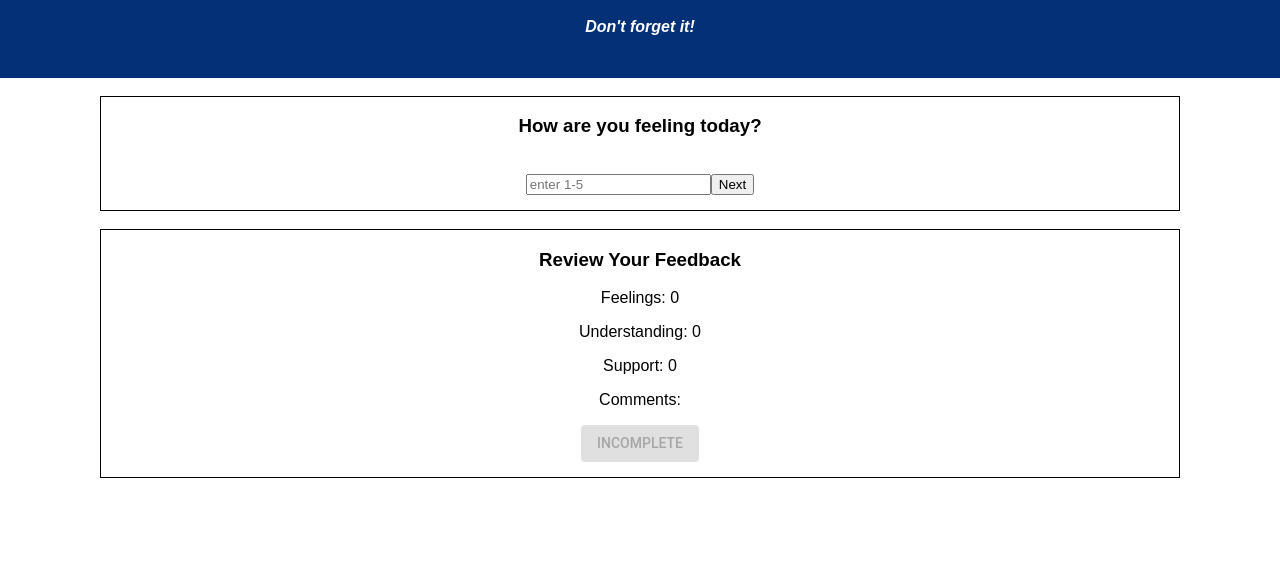
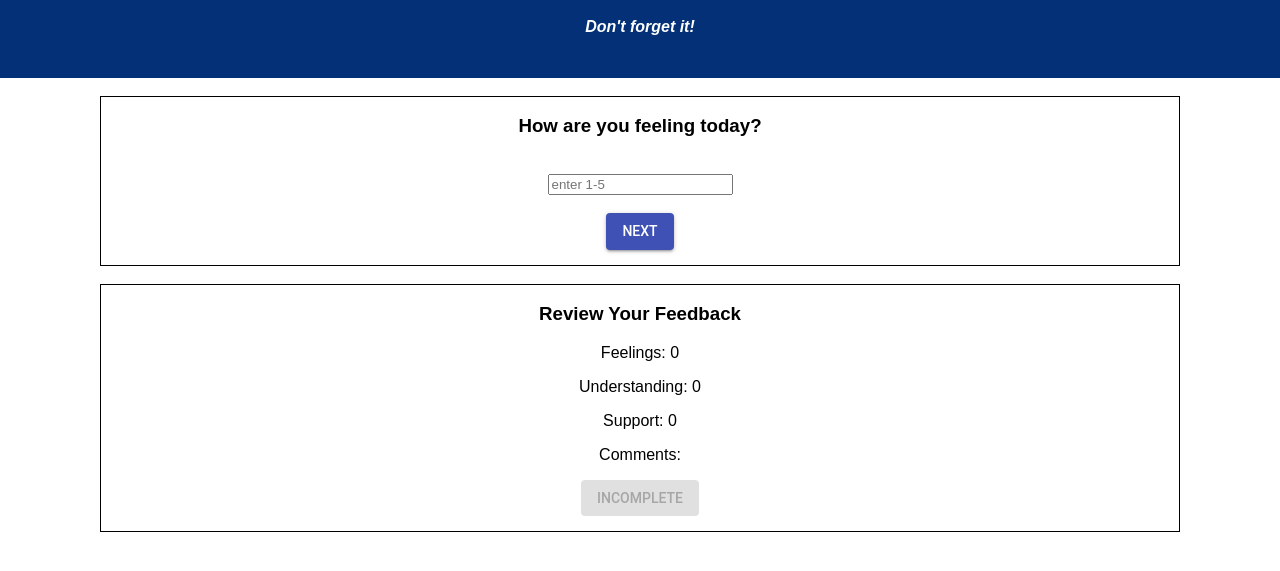
Before and after one commit to brittbmh/Redux-Feedback-Loop, a React app: page / in a window 1280 px wide. Shown: the part 67-638 px from the top of the page. Built offline with nearby package versions, Linux system fonts and the light colour scheme.

Commit message:
add styling to next button

```diff
--- a/src/components/App/App.css
+++ b/src/components/App/App.css
@@ -23,3 +23,7 @@
     margin-right: 100px;
     padding-bottom: 15px;
 }
+
+.button {
+  margin: 25px;
+}
--- a/src/components/App/App.js
+++ b/src/components/App/App.js
@@ -8,7 +8,7 @@ import Support from './../Support/Support.js';
 import Comments from './../Comments/Comments.js';
 import FinalReview from './../FinalReview/FinalReview.js';
 import Success from './../Success/Success.js';
-import {HashRouter as Router, Route, Link } from 'react-router-dom';
+import {HashRouter as Router, Route } from 'react-router-dom';
 
 class App extends Component {
   render() {
--- a/src/components/Comments/Comments.js
+++ b/src/components/Comments/Comments.js
@@ -1,6 +1,7 @@
 import React, { Component } from 'react';
 import { connect } from 'react-redux';
 import Review from './../Review/Review.js';
+import Button from '@material-ui/core/Button';
 
 class Comments extends Component {
     constructor() {
@@ -33,7 +34,9 @@ class Comments extends Component {
                     <h3>Any additional comments?</h3>
                     <br />
                     <input type="text" onChange={this.changeComments} placeholder="enter comment" />
-                <button onClick={this.sendComments}>Next</button>
+                    <br />
+                    <br />
+                    <Button variant="contained" size="small" color="primary" margin="theme.spacing.unit" className="button" onClick={this.sendComments}>Next</Button>
                 </div>
                 <br />
                 <Review />
--- a/src/components/Feelings/Feelings.js
+++ b/src/components/Feelings/Feelings.js
@@ -1,9 +1,10 @@
-import React, {Component} from 'react';
+import React, { Component } from 'react';
 import { connect } from 'react-redux';
 import Review from './../Review/Review.js';
+import Button from '@material-ui/core/Button';
 
 class Feelings extends Component {
-    constructor(){
+    constructor() {
         super();
         this.state = {
             feelings: 0
@@ -26,17 +27,19 @@ class Feelings extends Component {
         this.props.history.push('/Understanding');
     }
 
-    render () {
+    render() {
         return (
             <div>
-            <div className="feedbackDiv">
-                <h3>How are you feeling today?</h3>
+                <div className="feedbackDiv">
+                    <h3>How are you feeling today?</h3>
+                    <br />
+                    <input type="text" onChange={this.changeFeelings} placeholder="enter 1-5" />
+                    <br />
+                    <br />
+                    <Button variant="contained" color="primary" margin="theme.spacing.unit" className="button" onClick={this.sendFeelings}>Next</Button>
+                </div>
                 <br />
-                <input type="text" onChange={this.changeFeelings} placeholder="enter 1-5"/>
-                <button onClick={this.sendFeelings}>Next</button>
-            </div>
-            <br />
-            <Review />
+                <Review />
             </div>
         )
     }
--- a/src/components/Support/Support.js
+++ b/src/components/Support/Support.js
@@ -1,6 +1,7 @@
 import React, { Component } from 'react';
 import { connect } from 'react-redux';
 import Review from './../Review/Review.js';
+import Button from '@material-ui/core/Button';
 
 class Support extends Component {
     constructor() {
@@ -33,7 +34,9 @@ class Support extends Component {
                     <h3>How well are you being supported?</h3>
                     <br />
                     <input type="text" onChange={this.changeSupport} placeholder="enter 1-5" />
-                    <button onClick={this.sendSupport}>Next</button>
+                    <br />
+                    <br />
+                    <Button variant="contained" size="small" color="primary" margin="theme.spacing.unit" className="button"  onClick={this.sendSupport}>Next</Button>
                 </div>
                 <br />
                 <Review />
--- a/src/components/Understanding/Understanding.js
+++ b/src/components/Understanding/Understanding.js
@@ -1,6 +1,7 @@
 import React, { Component } from 'react';
 import { connect } from 'react-redux';
 import Review from './../Review/Review.js';
+import Button from '@material-ui/core/Button';
 
 class Understanding extends Component {
     constructor() {
@@ -33,7 +34,9 @@ class Understanding extends Component {
                     <h3>How well are you understanding the content?</h3>
                     <br />
                     <input type="text" onChange={this.changeUnderstanding} placeholder="enter 1-5" />
-                    <button onClick={this.sendUnderstanding}>Next</button>
+                    <br />
+                    <br />
+                    <Button variant="contained" color="primary" margin="theme.spacing.unit" className="button"  onClick={this.sendUnderstanding}>Next</Button>
                 </div>
                 <br />
                 <Review />
```
Lines whose indentation alone changed are shown as unchanged.
